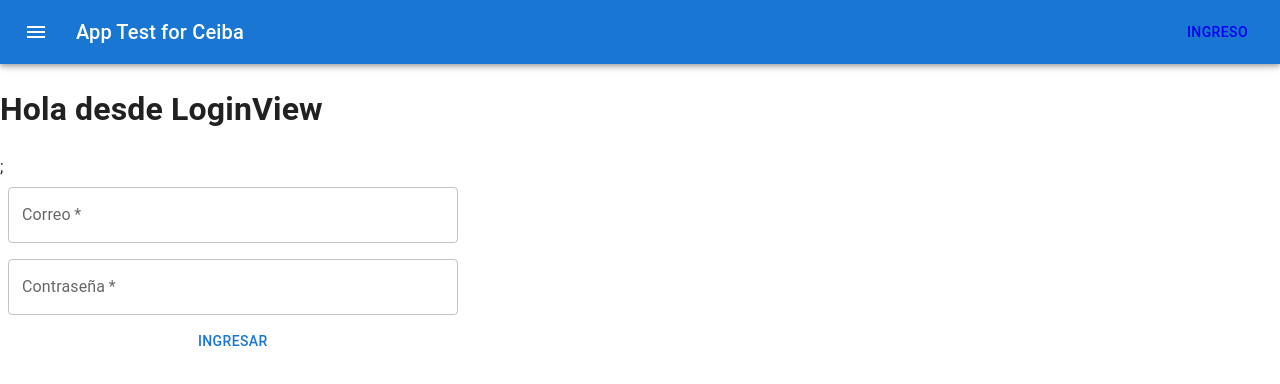
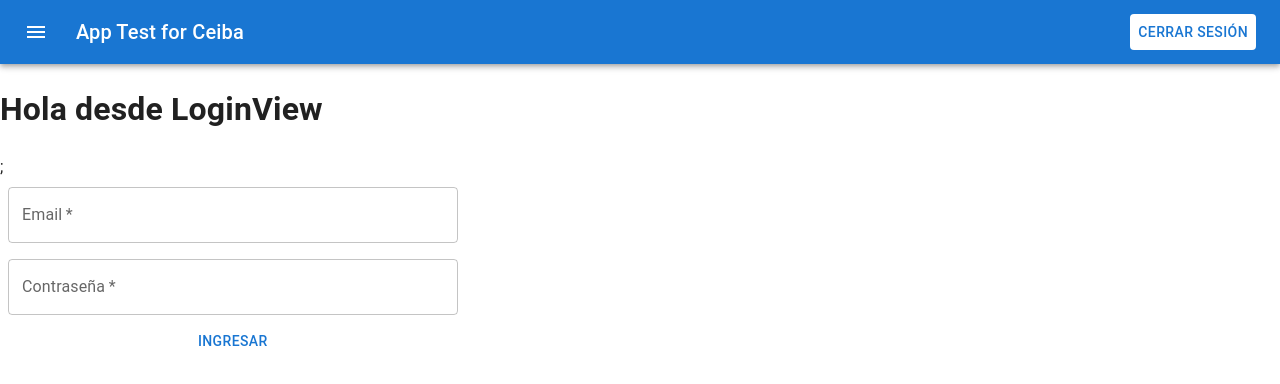
Before and after one commit to willyprados/test-ceiba, a React (Create React App) app: page /ingreso in a window 1280 px wide. Shown: the top 384 px of the page. Built offline with nearby package versions, Linux system fonts and the light colour scheme.

Commit message:
Agregado login con api y validación de login

```diff
--- a/package.json
+++ b/package.json
@@ -14,6 +14,7 @@
     "@types/react": "^17.0.15",
     "@types/react-dom": "^17.0.9",
     "@types/react-router": "^5.1.16",
+    "axios": "^0.21.4",
     "create-react-app": "^1.4.3",
     "jest-dom": "^3.5.0",
     "react": "17.0.2",
--- a/src/App.jsx
+++ b/src/App.jsx
@@ -22,13 +22,16 @@ function App() {
     <>
       <CssBaseline />
       <Router>
-        <ButtonAppBar />
+        <ButtonAppBar
+          setUsuarioActivo={setUsuarioActivo}
+          usuarioActivo={usuarioActivo}
+        />
         <Switch>
           <Route exact path="/">
             <HomeView />
           </Route>
           <Route path="/ingreso">
-            <LoginView />
+            <LoginView setUsuarioActivo={setUsuarioActivo} />
           </Route>
           <Route path="/usuarios">
             {usuarioActivo ? <UsersView /> : <Redirect to="/ingreso" />}
--- a/src/components/ButtonAppBar.jsx
+++ b/src/components/ButtonAppBar.jsx
@@ -5,9 +5,11 @@ import Box from "@mui/material/Box";
 import Toolbar from "@mui/material/Toolbar";
 import Typography from "@mui/material/Typography";
 import Button from "@mui/material/Button";
-import { Link } from "react-router-dom";
+import { Link, useHistory } from "react-router-dom";
 
-export default function ButtonAppBar() {
+export default function ButtonAppBar({ setUsuarioActivo, usuarioActivo }) {
+  const history = useHistory();
+
   return (
     <Box sx={{ flexGrow: 1 }}>
       <AppBar position="static">
@@ -16,9 +18,24 @@ export default function ButtonAppBar() {
           <Typography variant="h6" component="div" sx={{ flexGrow: 1 }}>
             App Test for Ceiba
           </Typography>
-          <Link to="/ingreso">
-            <Button color="inherit">Ingreso</Button>
-          </Link>
+          {/* <Link to="/ingreso">
+            <Button color="inherit">Ingresar</Button>
+          </Link> */}
+          {usuarioActivo ? (
+            <Button
+              onClick={() => setUsuarioActivo(false)}
+              style={{ background: "#fff" }}
+            >
+              Cerrar Sesión
+            </Button>
+          ) : (
+            <Button
+              onClick={() => history.push("/ingreso")}
+              style={{ background: "#fff" }}
+            >
+              Ingresar
+            </Button>
+          )}
         </Toolbar>
       </AppBar>
     </Box>
--- a/src/components/FormLogin.jsx
+++ b/src/components/FormLogin.jsx
@@ -1,14 +1,41 @@
 import { useState, useRef } from "react";
+import axios from "axios";
+import { Link, useHistory } from "react-router-dom";
 // import Box from "@mui/material/Box";
 // import TextField from "@mui/material/TextField";
 // import { makeStyles } from "@material-ui/styles";
-import { Button, TextField, Box, FormControl } from "@mui/material";
+import { Button, TextField, Box, FormControl, Typography } from "@mui/material";
 
-export default function FormPropsTextFields() {
+export default function FormPropsTextFields({ setUsuarioActivo }) {
+  const baseURL = "https://reqres.in/api/login";
+  const history = useHistory();
+
+  const [dataInvalida, setDataInvalida] = useState(false);
   const [emailValido, setEmailValido] = useState(true);
   const [passValido, setPassValido] = useState(true);
   const emailRef = useRef();
   const passRef = useRef();
+
+  const APIlogin = (email, password) => {
+    axios
+      .post(baseURL, {
+        email,
+        password,
+      })
+      .then(response => {
+        const { token = "" } = response.data;
+        console.log(token);
+        if (token !== "") {
+          setUsuarioActivo(true);
+          history.push("/");
+        }
+      })
+      .catch(er => {
+        setDataInvalida(true);
+        setEmailValido(false);
+        setPassValido(false);
+      });
+  };
 
   const handleSubmit = e => {
     e.preventDefault();
@@ -20,6 +47,10 @@ export default function FormPropsTextFields() {
     }
     if (pass === "") {
       setPassValido(false);
+    }
+
+    if (email !== "" && pass !== "") {
+      APIlogin(email, pass);
     }
 
     console.log(emailRef.current.value);
@@ -37,25 +68,32 @@ export default function FormPropsTextFields() {
       autoComplete="off"
     >
       <FormControl>
+        {dataInvalida && <Typography>Datos Invalidos</Typography>}
         <TextField
           required
           inputRef={emailRef}
           error={!emailValido}
-          onChange={() => setEmailValido(true)}
+          onChange={() => {
+            setEmailValido(true);
+            setDataInvalida(false);
+          }}
           id="outlined-required"
-          label="Correo"
+          label="Email"
           type="email"
-          helperText={!emailValido ? "Ingresa un correo valido" : ""}
+          helperText={!emailValido ? "Email es requerido" : ""}
         />
         <TextField
           required
           inputRef={passRef}
           error={!passValido}
-          onChange={() => setPassValido(true)}
+          onChange={() => {
+            setPassValido(true);
+            setDataInvalida(false);
+          }}
           id="outlined-password-input"
           label="Contraseña"
           type="password"
-          helperText={!passValido ? "Ingresa contraseña" : ""}
+          helperText={!passValido ? "Contraseña es requerida" : ""}
         />
         <Button type="submit">Ingresar</Button>
       </FormControl>
--- a/src/views/LoginView.jsx
+++ b/src/views/LoginView.jsx
@@ -8,11 +8,11 @@
 
 import FormLogin from "../components/FormLogin";
 
-export default function LoginView() {
+export default function LoginView({ setUsuarioActivo }) {
   return (
     <>
       <h1>Hola desde LoginView</h1>;
-      <FormLogin />
+      <FormLogin setUsuarioActivo={setUsuarioActivo} />
     </>
   );
 }
```
Also changed, not shown: 1 other file (tests, documents, lock files or other folders).
